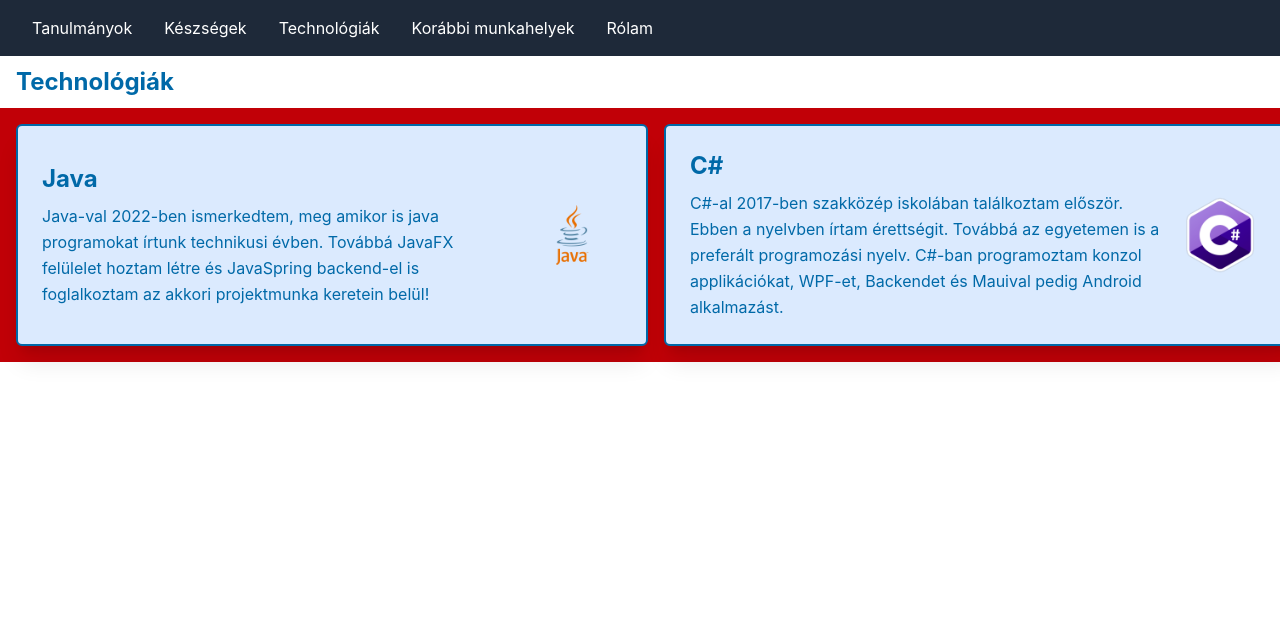
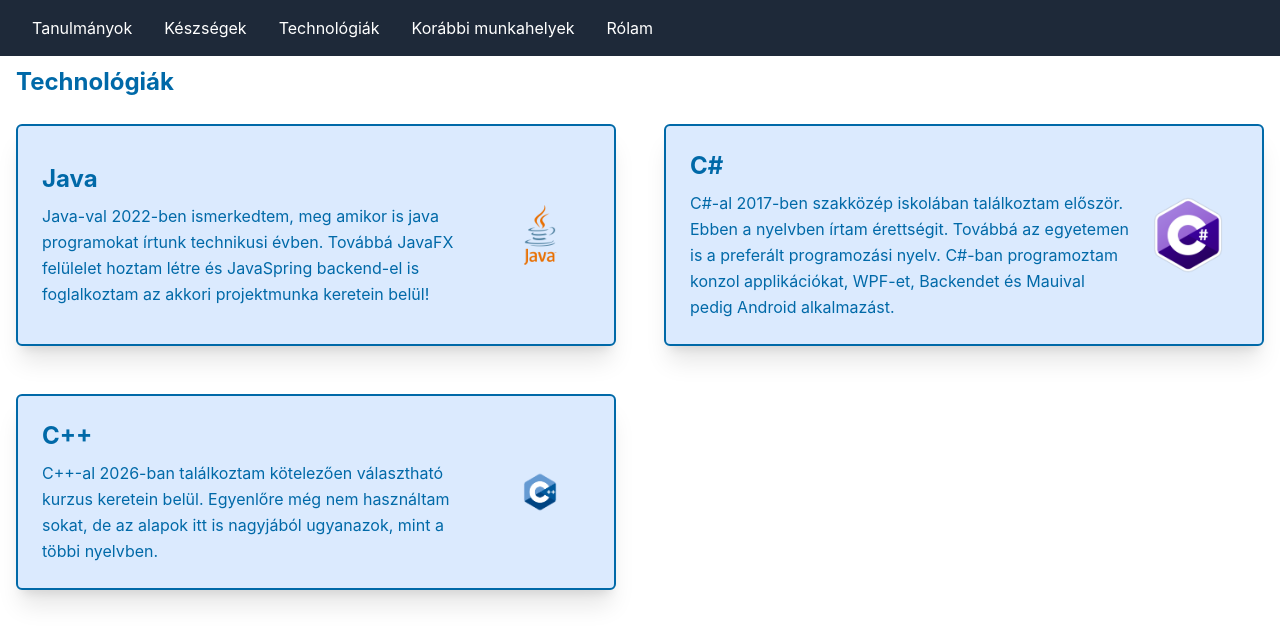
Before and after one commit to makkerzsombor/ReferenciaProjekt, a React app in the folder Frontend/: page /Technologies in a window 1280 px wide. Shown: the top 644 px of the page. Built offline with nearby package versions, Linux system fonts and the light colour scheme; the HTML template or start-up script is replaced by a standard one.

Commit message:
Fixed Card tailwind bug

```diff
--- a/Frontend/src/components/Card.tsx
+++ b/Frontend/src/components/Card.tsx
@@ -9,7 +9,7 @@
 export const Card = ({title, description, imgUrl, imgAlt}: CardProps) =>
 {
     return(
-        <div className="bg-blue-100 flex items-center justify-between p-6 m-4 rounded-md shadow-xl max-w-2xl sm:w-full border-2 border-sky-700">
+        <div className="bg-blue-100 flex items-center justify-between p-6 m-4 rounded-md shadow-xl border-2 border-sky-700">
             <div className="flex flex-col gap-2 pr-2">
                 <h1 className="text-sky-700 text-2xl font-bold">{title}</h1>
                 <p className="text-sky-700 text-base leading-relaxed">{description}</p>
--- a/Frontend/src/pages/Technologies.tsx
+++ b/Frontend/src/pages/Technologies.tsx
@@ -2,19 +2,23 @@
 import {Card} from "../components/Card.tsx";
 import javaicon from "../assets/java_logo.png"
 import cIcon from "../assets/c-logo-icon-18.png"
+import cPP from "../assets/C++-Logo.wine.png"
 
 export const Technologies = () => {
     return (
         <>
             <Navbar/>
             <h1 className="m-2.5 ml-4 text-sky-700 text-2xl font-bold">Technológiák</h1>
-            <div className="grid grid-cols-1 md:grid-cols-2 gap-4 bg-red-700">
+            <div className="grid grid-cols-1 md:grid-cols-2 gap-4">
                 <Card title="Java" description="Java-val 2022-ben ismerkedtem, meg amikor is java programokat írtunk technikusi évben.
             Továbbá JavaFX felülelet hoztam létre és JavaSpring backend-el is foglalkoztam az akkori projektmunka keretein belül!"
                       imgUrl={javaicon} imgAlt="Java.icon"/>
                 <Card title="C#" description="C#-al 2017-ben szakközép iskolában találkoztam először. Ebben a nyelvben írtam érettségit. Továbbá az egyetemen is a
             preferált programozási nyelv. C#-ban programoztam konzol applikációkat, WPF-et, Backendet és Mauival pedig Android alkalmazást."
                       imgUrl={cIcon} imgAlt="C#.icon"/>
+                <Card title="C++" description="C++-al 2026-ban találkoztam kötelezően választható kurzus keretein belül. Egyenlőre még nem használtam sokat, de az
+                alapok itt is nagyjából ugyanazok, mint a többi nyelvben."
+                      imgUrl={cPP} imgAlt="C++.icon"/>
             </div>
         </>
     )
```
Also changed, not shown: Frontend/src/assets/C++-Logo.wine.png (added).
